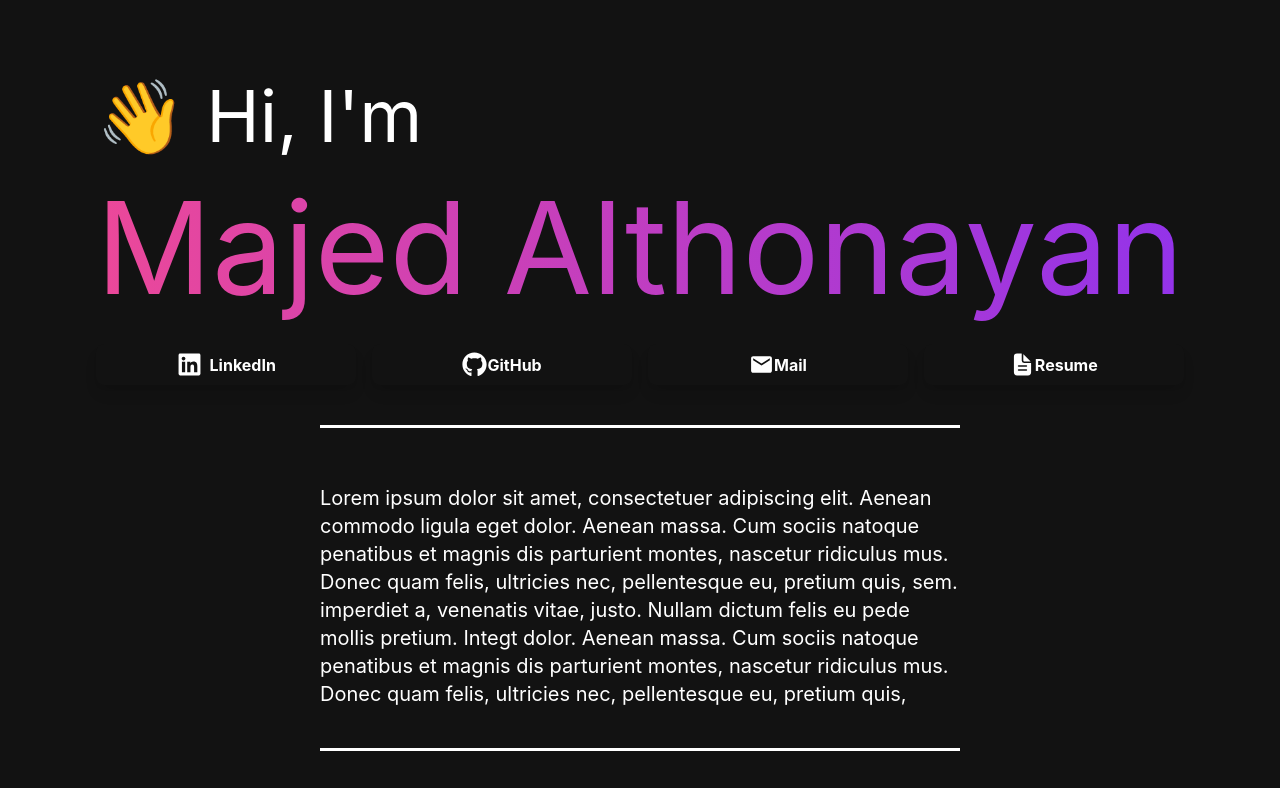
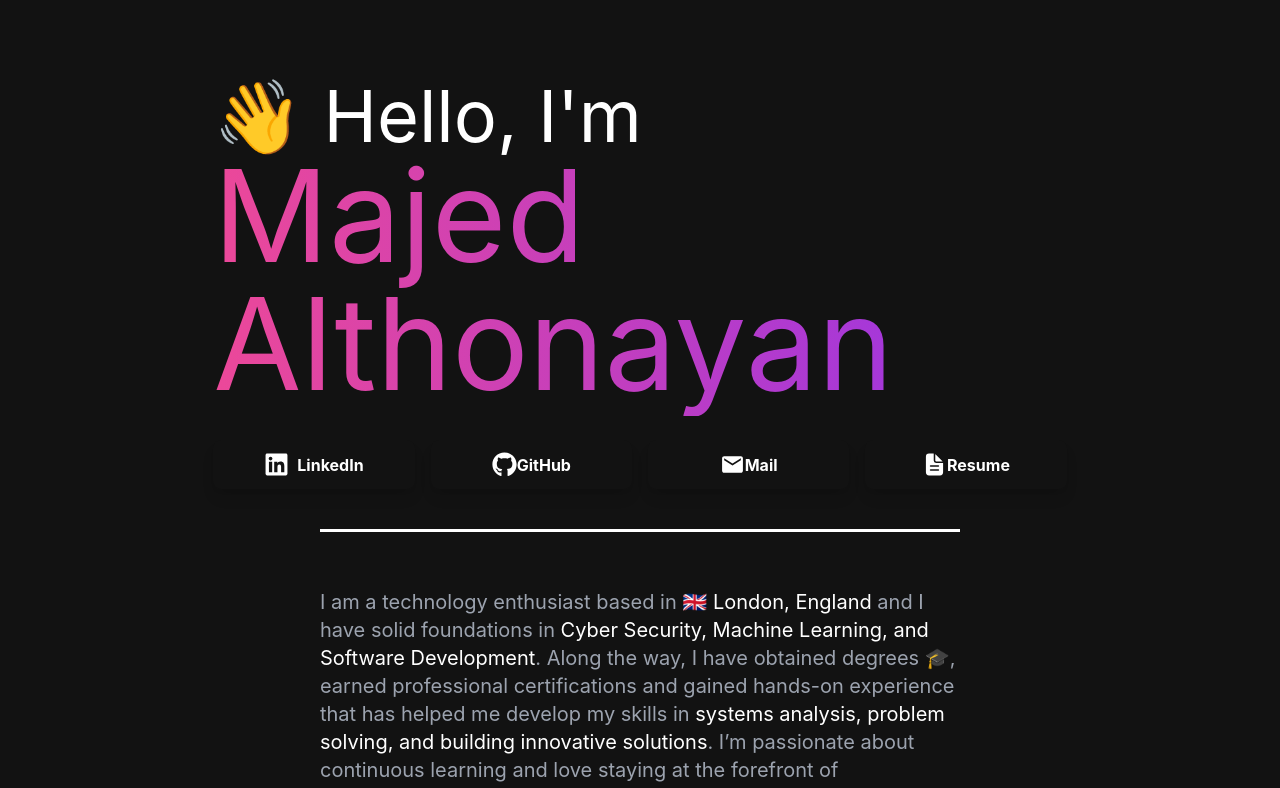
Before and after one commit to MajedAlthonayan/24Portfolio, a Next.js app in the folder 24portfolio/: page / in a window 1280 px wide. Shown: the top 788 px of the page. Built offline with nearby package versions, Linux system fonts and the light colour scheme.

Commit message:
replaced the filler text in the about me section and updated some scaling issues

```diff
--- a/24portfolio/app/page.tsx
+++ b/24portfolio/app/page.tsx
@@ -38,18 +38,20 @@ export default function Home() {
 			}}
 		>
 			<div className="flex justify-center mt-20">
-				<div className="text-left">
-					<h1 className="text-7xl text-[#FFFFFF]">👋 Hi, I'm</h1>
-					<h1 className="text-9xl bg-gradient-to-r from-pink-500 to-purple-600 bg-clip-text text-transparent leading-[1.5]">
+				<div className="text-left w-full px-4 lg:px-0 lg:w-3/4 xl:w-2/3">
+					<h1 className="text-5xl md:text-6xl lg:text-7xl text-[#FFFFFF]">
+						👋 Hello, I'm
+					</h1>
+					<h1 className="text-6xl pb-2 md:text-8xl lg:text-9xl bg-gradient-to-r from-pink-500 to-purple-600 bg-clip-text text-transparent leading-tight md:leading-snug">
 						Majed Althonayan
 					</h1>
 
-					<div className="flex flex-row justify-center items-center bg-[#121212] space-x-4">
+					<div className="flex flex-col sm:flex-row justify-center items-center bg-[#121212] space-y-4 sm:space-y-0 sm:space-x-4 mt-6">
 						<a
 							href="https://www.linkedin.com/in/majedalthonayan/"
 							target="_blank"
 							rel="noopener noreferrer"
-							className="w-1/4 rounded-lg px-10 py-2 bg-[#121212] text-[#FFFFFF] font-bold shadow-lg hover:bg-[#2D2D2D] hover:scale-105 hover:shadow-xl transition-transform transition-shadow duration-200 flex items-center justify-center"
+							className="w-full sm:w-1/4 rounded-lg px-6 py-3 bg-[#121212] text-[#FFFFFF] font-bold shadow-lg hover:bg-[#2D2D2D] hover:scale-105 hover:shadow-xl transition-transform transition-shadow duration-200 flex items-center justify-center"
 						>
 							<FaLinkedin size={25} />
 							<span className="ml-2">LinkedIn</span>
@@ -59,25 +61,27 @@ export default function Home() {
 							href="https://github.com/majedalthonayan/"
 							target="_blank"
 							rel="noopener noreferrer"
-							className="w-1/4 rounded-lg px-10 py-2 bg-[#121212] text-[#FFFFFF] font-bold shadow-lg hover:bg-[#2D2D2D] hover:scale-105 hover:shadow-xl transition-transform transition-shadow duration-200 flex items-center justify-center"
+							className="w-full sm:w-1/4 rounded-lg px-6 py-3 bg-[#121212] text-[#FFFFFF] font-bold shadow-lg hover:bg-[#2D2D2D] hover:scale-105 hover:shadow-xl transition-transform transition-shadow duration-200 flex items-center justify-center"
 						>
 							<FaGithub size={25} />
 							GitHub
 						</a>
+
 						<a
 							href="mailto:majedalthonayan123@gmail.com"
 							target="_blank"
 							rel="noopener noreferrer"
-							className="w-1/4 rounded-lg px-10 py-2 bg-[#121212] text-[#FFFFFF] font-bold shadow-lg hover:bg-[#2D2D2D] hover:scale-105 hover:shadow-xl transition-transform transition-shadow duration-200 flex items-center justify-center"
+							className="w-full sm:w-1/4 rounded-lg px-6 py-3 bg-[#121212] text-[#FFFFFF] font-bold shadow-lg hover:bg-[#2D2D2D] hover:scale-105 hover:shadow-xl transition-transform transition-shadow duration-200 flex items-center justify-center"
 						>
 							<MdEmail size={25} />
 							Mail
 						</a>
+
 						<a
 							href="/Docs/Majed_Althonayan_CV.pdf"
 							target="_blank"
 							rel="noopener noreferrer"
-							className="w-1/4 rounded-lg px-10 py-2 bg-[#121212] text-[#FFFFFF] font-bold shadow-lg hover:bg-[#2D2D2D] hover:scale-105 hover:shadow-xl transition-transform transition-shadow duration-200 flex items-center justify-center"
+							className="w-full sm:w-1/4 rounded-lg px-6 py-3 bg-[#121212] text-[#FFFFFF] font-bold shadow-lg hover:bg-[#2D2D2D] hover:scale-105 hover:shadow-xl transition-transform transition-shadow duration-200 flex items-center justify-center"
 						>
 							<IoDocumentText size={25} />
 							Resume
@@ -85,18 +89,33 @@ export default function Home() {
 					</div>
 				</div>
 			</div>
+
 			<div className="my-10 w-1/2 border-b border-[#FFFFFF] mx-auto border-2" />
 			<div className="flex justify-center">
 				<div className="w-1/2">
-					<p className="text-left text-xl text-[#FFFFFF] mt-4 ">
-						Lorem ipsum dolor sit amet, consectetuer adipiscing elit. Aenean
-						commodo ligula eget dolor. Aenean massa. Cum sociis natoque
-						penatibus et magnis dis parturient montes, nascetur ridiculus mus.
-						Donec quam felis, ultricies nec, pellentesque eu, pretium quis, sem.
-						imperdiet a, venenatis vitae, justo. Nullam dictum felis eu pede
-						mollis pretium. Integt dolor. Aenean massa. Cum sociis natoque
-						penatibus et magnis dis parturient montes, nascetur ridiculus mus.
-						Donec quam felis, ultricies nec, pellentesque eu, pretium quis,
+					<p className="text-left text-xl text-gray-400 mt-4 ">
+						I am a technology enthusiast based in{" "}
+						<span className="text-white font-normal">🇬🇧 London, England</span>{" "}
+						and I have solid foundations in{" "}
+						<span className="text-white font-normal">
+							Cyber Security, Machine Learning, and Software Development
+						</span>
+						. Along the way, I have obtained degrees 🎓, earned professional
+						certifications and gained hands-on experience that has helped me
+						develop my skills in{" "}
+						<span className="text-white font-normal">
+							systems analysis, problem solving, and building innovative
+							solutions
+						</span>
+						. I’m passionate about continuous learning and love staying at the
+						forefront of development, mostly working with{" "}
+						<span className="text-white font-normal">
+							Python, Java, Typescript and Solidity 👨‍💻
+						</span>
+						. I enjoy tackling complex challenges and creating scalable,
+						efficient applications. I’m excited to bring my expertise to
+						forward-thinking teams and contribute to meaningful projects in
+						today’s fast-moving landscape 😁.
 					</p>
 				</div>
 			</div>
```
